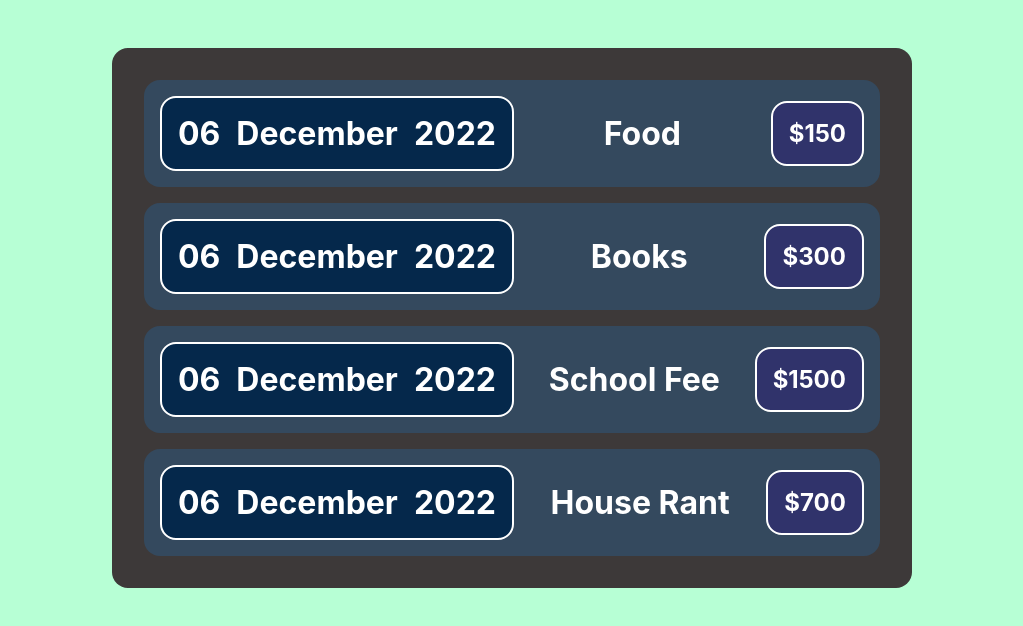
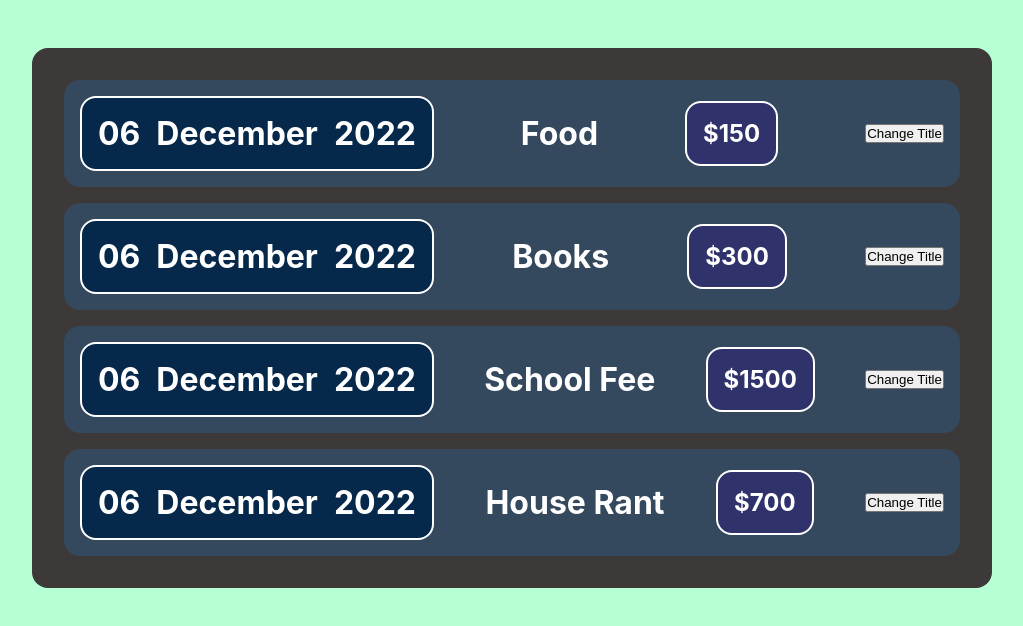
Before and after one commit to Krunal01/React-Practice, a React (Create React App) app: page / in a window 1280 px wide. Shown: the top 626 px of the page, without its empty margins (128-1151 px from the left). Built offline with nearby package versions, Linux system fonts and the light colour scheme.

Commit message:
state in expenseItem

```diff
--- a/src/App.js
+++ b/src/App.js
@@ -1,5 +1,6 @@
 // import logo from './logo.svg';
 // import "./App.css";
+import react from "react";
 import Expenses from "./Components/Expenses";
 function App() {
   let expenses = [
--- a/src/Components/ExpenseItem.js
+++ b/src/Components/ExpenseItem.js
@@ -1,13 +1,18 @@
+import React, { useState } from "react";
 import ExpenseDate from "./ExpenseDate";
 import "./ExpenseItem.css";
 
 function ExpenseItem(props) {
+  const [title, setTitle] = useState(props.title);
+  const onclickHandler = () => {
+    setTitle("New Title..");
+  };
   return (
     <div className="expenseitem">
-      {/* <div className="expenseitem-date">{props.date.toISOString()}</div> */}
       <ExpenseDate date={props.date} />
-      <div className="expenseitem-name">{props.title}</div>
+      <div className="expenseitem-name">{title}</div>
       <div className="expenseitem-cost">${props.cost}</div>
+      <button onClick={onclickHandler}>Change Title</button>
     </div>
   );
 }
@@ -19,3 +24,6 @@ export default ExpenseItem;
 {
   /* </div> */
 }
+{
+  /* <div className="expenseitem-date">{props.date.toISOString()}</div> */
+}
--- a/src/Components/Expenses.css
+++ b/src/Components/Expenses.css
@@ -1,5 +1,5 @@
 .expenses {
-  width: 50rem;
+  width: 60rem;
   margin: 3rem auto;
   /* margin-top: 5rem; */
   background-color: rgb(61, 57, 57);
```
